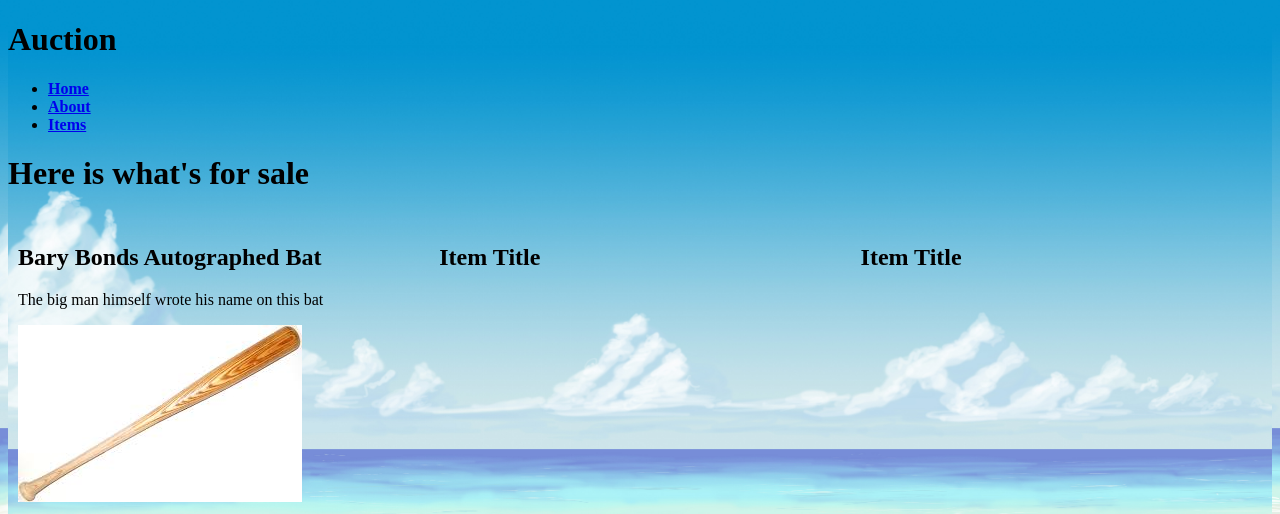
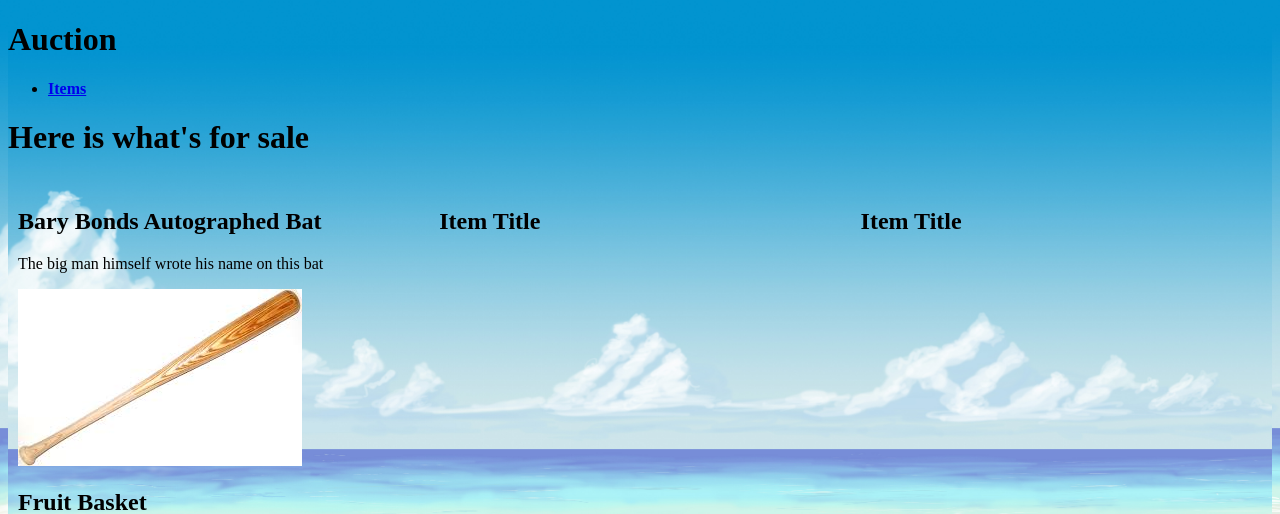
Before and after one commit to zach-brown-18/ccc-auction-current, a Flask app: page /items in a window 1280 px wide. Shown: the top 514 px of the page. Run offline with Flask 2, Linux system fonts and the light colour scheme; data comes from the database, SQL or seed files in the repository.

Commit message:
Updated header.

```diff
--- a/ccc_auction/routes.py
+++ b/ccc_auction/routes.py
@@ -5,13 +5,6 @@ from ccc_auction.models import Bidder, Item
 from flask_login import login_user
 
 
-@app.route("/home")
-def home():
-    return render_template("home.html")
-
-@app.route("/test")
-def test():
-    return render_template("test.html")
 
 @app.route("/", methods = ["GET", "POST"])
 def logIn():
@@ -25,14 +18,7 @@ def logIn():
             flash('Login Unsuccessful. Please check your name and ID', 'danger')
     return render_template("login.html", title='Login', form=form)
 
-@app.route("/about")
-def about():
-    return render_template("about.html")
 
 @app.route("/items")
 def items():
     return render_template("items.html", items=Item.query.all())
-
-@app.route("/img")
-def images():
-    return
--- a/ccc_auction/templates/template.html
+++ b/ccc_auction/templates/template.html
@@ -11,8 +11,6 @@
                 <h1 class="logo">Auction</h1>
                 <strong><nav>
                     <ul class="menu">
-                        <li><a href="{{ url_for('home') }}">Home</a></li>
-                        <li><a href="{{ url_for('about') }}">About</a></li>
                         <li><a href="{{ url_for('items') }}">Items</a></li>
 
                     </ul>
```
